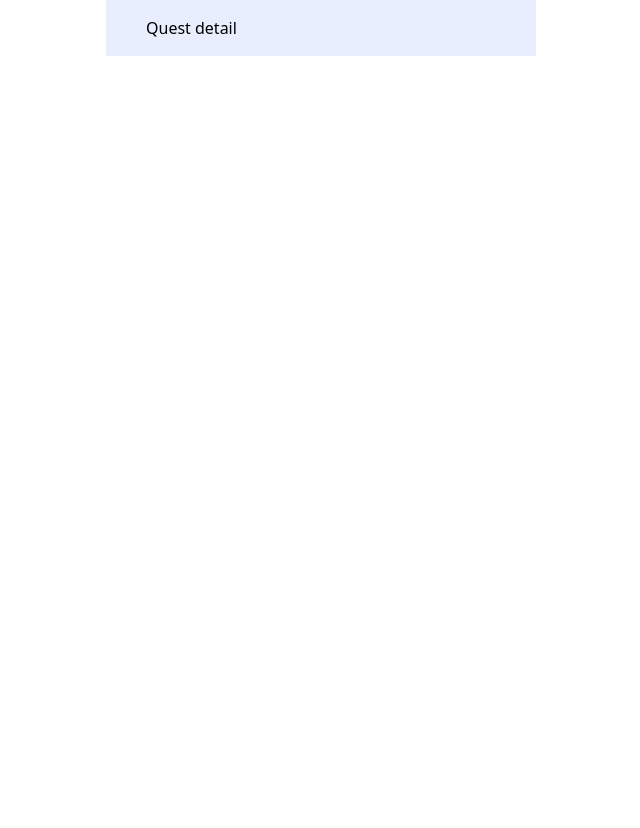
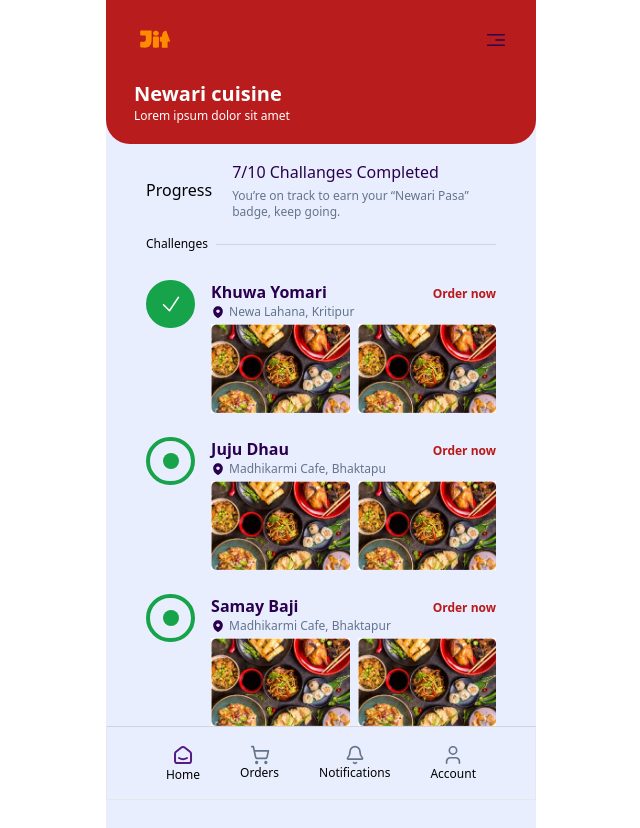
Before and after one commit to Niraj436/jiffy, a Next.js app: page /quests/1 in a window 1280 px wide. Shown: the whole page, without its empty margins (319-959 px from the left). Before the commit the page ends 800 px from the top, so only its background shows below. Built offline with nearby package versions, Linux system fonts and the light colour scheme.

Commit message:
quest completed

```diff
--- a/src/app/quests/[questId]/page.jsx
+++ b/src/app/quests/[questId]/page.jsx
@@ -1,10 +1,69 @@
+import Challenges from '@/components/Challenges';
 import Container from '@/components/Container';
+import Burger from '@/components/icons/Burger';
+import JiffyLogo from '@/components/JiffyLogo';
+import Navbar from '@/components/Navbar';
+
 import React from 'react';
 
 const QuestDetail = () => {
+	const items = [
+		{
+			name: 'Khuwa Yomari',
+			location: 'Newa Lahana, Kritipur',
+			image: '',
+			completed: true,
+		},
+		{
+			name: 'Juju Dhau',
+			location: 'Madhikarmi Cafe, Bhaktapu',
+			image: '',
+			completed: false,
+		},
+		{
+			name: 'Samay Baji',
+			location: 'Madhikarmi Cafe, Bhaktapur',
+			image: '',
+			completed: false,
+		},
+	];
 	return (
 		<div className='bg-background max-w-[430px] mx-auto'>
-			<Container>Quest detail</Container>
+			<div className='flex flex-col gap-y-5  bg-red-700 px-7 rounded-b-3xl text-white py-5'>
+				<div className='flex justify-between items-center'>
+					<div>
+						<JiffyLogo />
+					</div>
+					<div>
+						<Burger />
+					</div>
+				</div>
+				<div>
+					<h1 className='text-xl font-bold'>Newari cuisine</h1>
+					<p className='text-xs'>Lorem ipsum dolor sit amet</p>
+				</div>
+			</div>
+			<Container>
+				<div className='flex justify-center items-center gap-x-5'>
+					<div>Progress</div>
+					<div className='flex flex-col gap-y-1'>
+						<h1 className='text-brand'>7/10 Challanges Completed</h1>
+						<p className='text-secondary-content text-xs'>
+							You’re on track to earn your “Newari Pasa” badge, keep going.
+						</p>
+					</div>
+				</div>
+				<div className='flex items-center gap-x-2 py-4'>
+					<h1 className='text-xs'>Challenges</h1>
+					<div className='bg-gray-300 h-[1px] flex-1'></div>
+				</div>
+				{items.map((item) => {
+					return <Challenges item={item} />;
+				})}
+			</Container>
+			<div className='sticky bottom-0 bg-background'>
+				<Navbar />
+			</div>
 		</div>
 	);
 };
--- /dev/null
+++ b/src/components/Challenges.jsx
@@ -0,0 +1,57 @@
+import React from 'react';
+import Location from './icons/Location';
+import TickIcn from './TickIcn';
+import DotIcn from './icons/DotIcn';
+
+const Challenges = ({ item }) => {
+	return (
+		<div className='py-3'>
+			<div className='flex gap-x-4 gap-y-2'>
+				<div
+					className={`border-4 ${
+						item.completed ? ' bg-green-600' : ''
+					} border-green-600 h-12 w-24 rounded-full relative`}>
+					<div className='absolute inset-0 flex items-center justify-center text-white'>
+						{item.completed ? <TickIcn /> : <DotIcn />}
+					</div>
+				</div>
+				<div>
+					<div className=' flex justify-between'>
+						<div className='pb-1'>
+							<h1 className='text-brand font-bold'>{item.name}</h1>
+							<div className='flex items-center gap-x-1'>
+								<div>
+									<Location />
+								</div>
+								<h1 className='text-secondary-content text-xs'>
+									{item.location}
+								</h1>
+							</div>
+						</div>
+						<div>
+							<button className='text-[#B81919] text-xs font-semibold'>
+								Order now
+							</button>
+						</div>
+					</div>
+					<div className='grid grid-cols-2 gap-x-2'>
+						<div>
+							<img
+								src='/images/image-2.jpg'
+								alt='image'
+							/>
+						</div>
+						<div>
+							<img
+								src='/images/image-2.jpg'
+								alt='image'
+							/>
+						</div>
+					</div>
+				</div>
+			</div>
+		</div>
+	);
+};
+
+export default Challenges;
--- a/src/components/MyQuests.jsx
+++ b/src/components/MyQuests.jsx
@@ -1,3 +1,4 @@
+import Link from 'next/link';
 import React from 'react';
 
 const MyQuests = ({ item }) => {
@@ -9,7 +10,9 @@ const MyQuests = ({ item }) => {
 					<div className='text-xs'>{item.description}</div>
 					<div className=''>
 						<button className='bg-white text-brand text-[0.65rem] px-5 py-[0.5rem] rounded-md font-semibold'>
-							{item.running == true ? <>Continue</> : <>Start</>}
+							<Link href={'/quests/1'}>
+								{item.running == true ? <>Continue</> : <>Start</>}
+							</Link>
 						</button>
 					</div>
 				</div>
--- /dev/null
+++ b/src/components/TickIcn.jsx
@@ -0,0 +1,21 @@
+import React from 'react';
+
+const TickIcn = () => {
+	return (
+		<div>
+			<svg
+				xmlns='http://www.w3.org/2000/svg'
+				viewBox='0 0 24 24'
+				fill='currentColor'
+				className='size-6'>
+				<path
+					fillRule='evenodd'
+					d='M19.916 4.626a.75.75 0 0 1 .208 1.04l-9 13.5a.75.75 0 0 1-1.154.114l-6-6a.75.75 0 0 1 1.06-1.06l5.353 5.353 8.493-12.74a.75.75 0 0 1 1.04-.207Z'
+					clipRule='evenodd'
+				/>
+			</svg>
+		</div>
+	);
+};
+
+export default TickIcn;
--- /dev/null
+++ b/src/components/icons/DotIcn.jsx
@@ -0,0 +1,21 @@
+import React from 'react';
+
+const DotIcn = () => {
+	return (
+		<div>
+			<svg
+				xmlns='http://www.w3.org/2000/svg'
+				viewBox='0 0 16 16'
+				fill='currentColor'
+				className='size-4 fill-green-600 bg-green-600 rounded-full'>
+				<path
+					fillRule='evenodd'
+					d='M1 8a7 7 0 1 0 14 0A7 7 0 0 0 1 8Zm10.25.75a.75.75 0 0 0 0-1.5H6.56l1.22-1.22a.75.75 0 0 0-1.06-1.06l-2.5 2.5a.75.75 0 0 0 0 1.06l2.5 2.5a.75.75 0 1 0 1.06-1.06L6.56 8.75h4.69Z'
+					clipRule='evenodd'
+				/>
+			</svg>
+		</div>
+	);
+};
+
+export default DotIcn;
```
